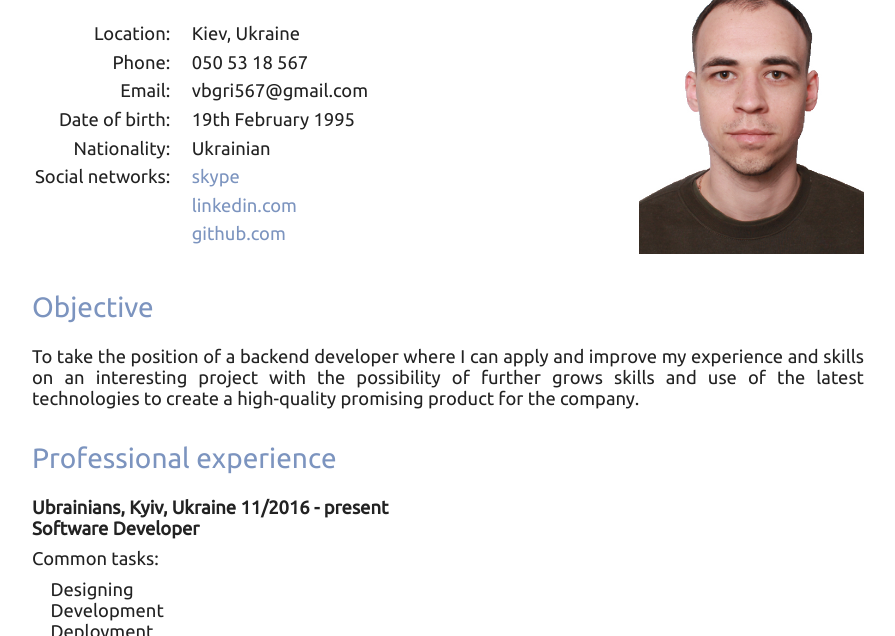
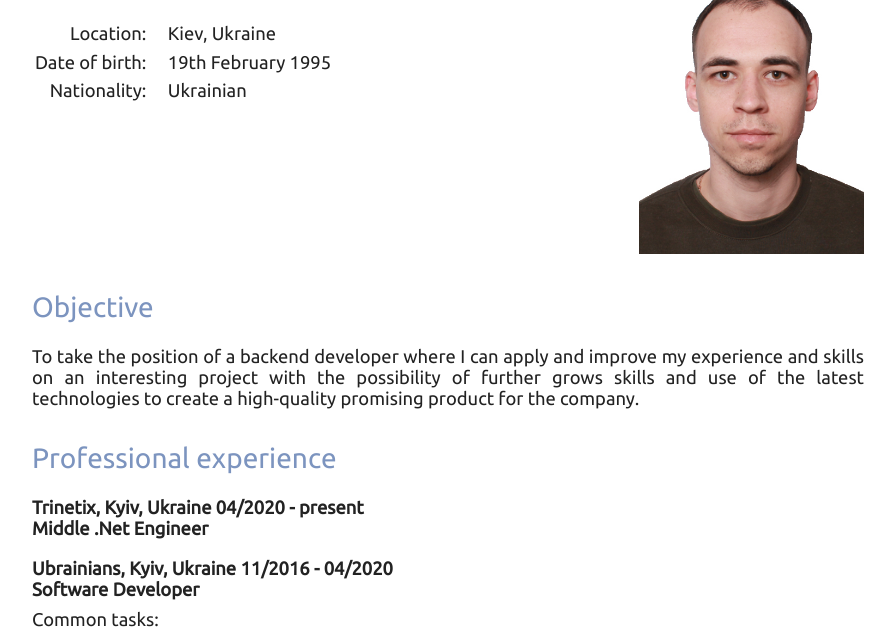
Before and after one commit to Grigorenko/Resume, a plain HTML site: page cv.html in a window 1280 px wide. Shown: the part 150-786 px from the top of the page, without its empty margins (192-1087 px from the left). Drawn offline with Linux system fonts and the light colour scheme.

Commit message:
hide personal data and change prof experience

```diff
--- a/cv.html
+++ b/cv.html
@@ -327,11 +327,11 @@ h2.chapter.reset-top {
             <td>Location:</td>
             <td>Kiev, Ukraine</td>
           </tr>
-          <tr>
+          <tr style="display:none">
             <td>Phone:</td>
             <td><a href="tel:380505318567" class="link black">050 53 18 567</a></td>
           </tr>
-          <tr>
+          <tr style="display:none">
             <td>Email:</td>
             <td><a href="mailto:vbgri567@gmail.com" class="link black">vbgri567@gmail.com</a></td>
           </tr>
@@ -343,15 +343,15 @@ h2.chapter.reset-top {
             <td>Nationality:</td>
             <td>Ukrainian</td>
           </tr>
-          <tr>
+          <tr style="display:none">
             <td>Social networks:</td>
             <td><a href="skype:vitaliy.grigorenko@outlook.com?chat" data-name="vitaliy.grigorenko@outlook.com" class="skype link" data-nickname="">skype</a></td>
           </tr>
-          <tr>
+          <tr style="display:none">
             <td></td>
             <td><a href="https://ua.linkedin.com/in/vitalik-grigorenko-69541b122" class="print-hide link">linkedin.com</a></td>
           </tr>
-          <tr>
+          <tr style="display:none">
             <td></td>
             <td><a href="https://github.com/Grigorenko" class="print-hide link">github.com</a></td>
           </tr>
@@ -364,7 +364,9 @@ h2.chapter.reset-top {
     </div>
     <div>
       <h2 class="chapter">Professional experience</h2>
-      <p class="company">Ubrainians, Kyiv, Ukraine 11/2016 - present</p>
+      <p class="company">Trinetix, Kyiv, Ukraine 04/2020 - present</p>
+      <p class="position">Middle .Net Engineer</p>
+      <p class="company">Ubrainians, Kyiv, Ukraine 11/2016 - 04/2020</p>
       <p class="position">Software Developer</p>
       <p style="margin: 0.5em 0;">Common tasks:</p>
       <ul class="tasks-list">
```
